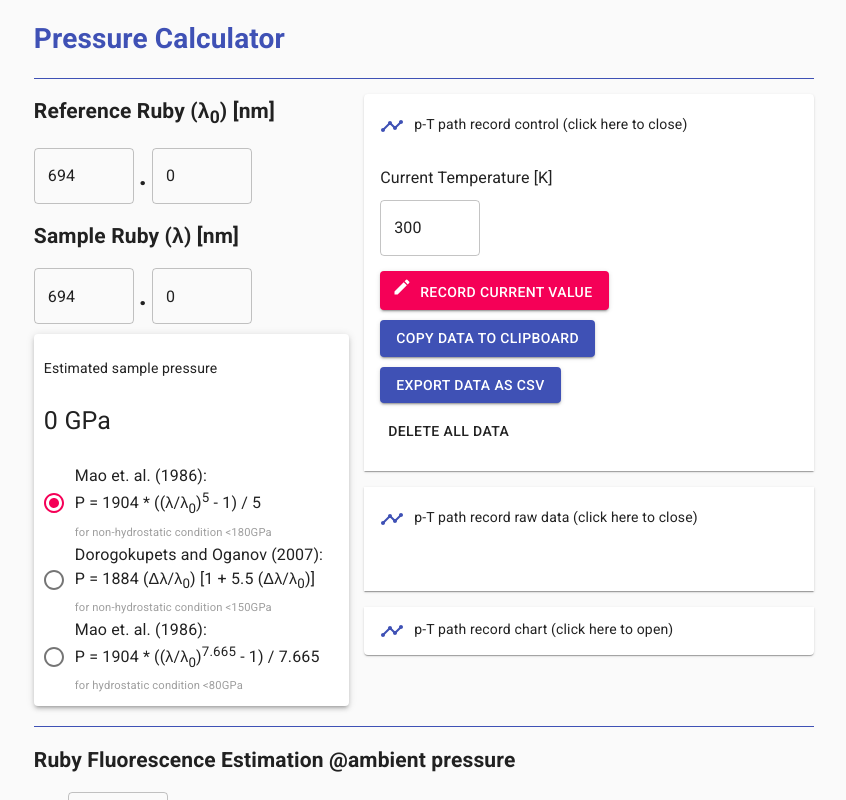
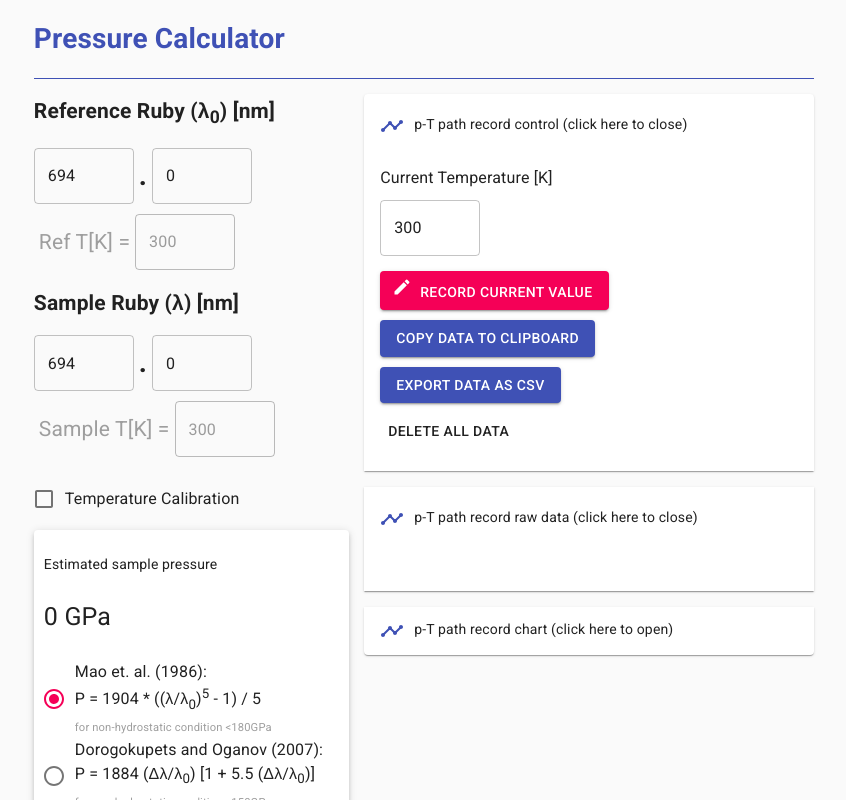
Before and after one commit to khsacc/pressure-calculator, a Next.js app: page / in a window 1280 px wide. Shown: the top 800 px of the page, without its empty margins (216-1062 px from the left). Built offline with nearby package versions, Linux system fonts and the light colour scheme.

Commit message:
added temperature calibration functions

```diff
--- a/components/pressure-estimation.tsx
+++ b/components/pressure-estimation.tsx
@@ -2,6 +2,7 @@ import classes from "*.module.css";
 import { NextPage } from "next";
 import React, { useState, useEffect } from "react";
 import {
+  Checkbox,
   FormControl,
   FormControlLabel,
   FormLabel,
@@ -12,7 +13,7 @@ import {
   TextField,
 } from "@material-ui/core";
 import { Theme } from "../styles/theme";
-import { defaultValues, calcR } from "./common";
+import { defaultValues, calcR, useCommonStyles } from "./common";
 import { PTRecord } from "./ptRecord";
 import { equal } from "assert/strict";
 
@@ -58,10 +59,20 @@ const useStyles = makeStyles((theme) => ({
     color: theme.palette.grey[500],
     fontSize: "0.7em",
   },
+  caution: {
+    color: theme.palette.error.main,
+  },
+  calibration: {
+    marginTop: 10,
+  },
+  calibration__disabled: {
+    color: theme.palette.grey[500],
+  },
 }));
 
 export const PressureEstimation: NextPage = () => {
   const classes = useStyles(Theme);
+  const commonClasses = useCommonStyles(Theme);
 
   const [refRubyInt, setRefRubyInt] = useState(defaultValues.integer);
   const [refRubyDec, setRefRubyDec] = useState(defaultValues.decimal);
@@ -84,15 +95,60 @@ export const PressureEstimation: NextPage = () => {
     setEq((event.target as HTMLInputElement).value as Equation);
   };
 
+  const [tempCal, setTempCal] = useState(false);
+  const handleTempCalChange = () => {
+    setTempCal(!tempCal);
+  };
+
+  const [refTempCal, setRefTempCal] = useState(300);
+  const [samTempCal, setSamTempCal] = useState(300);
+
+  // function to output a calibrated reference ruby fluorescence line (R0)
+  // assuming that temperature dependence and pressure dependence of R0 are independent to each other
+  const calibrateTemp = (
+    initialRefRuby: number,
+    refTemp: number,
+    samTemp: number
+  ) => {
+    // let's define function to compute wavelength shift as temperature changed compared to that @296K
+    const getDiffRuby = (__refTemp: number) => {
+      const __deltaRefTemp = refTemp - 296;
+      if (__refTemp < 50) {
+        return -0.887;
+      } else if (__refTemp < 296) {
+        return (
+          0.006644 * __deltaRefTemp +
+          6.7652e-6 * __deltaRefTemp ** 2 -
+          2.3316e-8 * __deltaRefTemp ** 3
+        );
+      } else {
+        return (
+          0.007464 * __deltaRefTemp -
+          0.3125e-6 * __deltaRefTemp ** 2 +
+          8.7633e-9 * __deltaRefTemp ** 3
+        );
+      }
+    };
+    // let's estimate R0 line @296K @ 1atm
+    const estimatedAmbientRuby = initialRefRuby - getDiffRuby(refTemp);
+    // let's estimate R0 line @sample temperature @1atm
+    const estimatedTrueRefRuby = estimatedAmbientRuby + getDiffRuby(samTemp);
+    return estimatedTrueRefRuby;
+  };
+
   const calcP = (ref: number, sam: number, eq: Equation) => {
-    const diffFraction = (sam - ref) / ref;
+    const calibRef = !tempCal
+      ? ref
+      : calibrateTemp(ref, refTempCal, samTempCal);
+
+    const diffFraction = (sam - calibRef) / calibRef;
 
     switch (eq) {
       case "Mao-nonhydro":
-        const rawMaoNonhydro = (1904 * ((sam / ref) ** 5 - 1)) / 5;
+        const rawMaoNonhydro = (1904 * ((sam / calibRef) ** 5 - 1)) / 5;
         return Math.round(rawMaoNonhydro / 0.001) * 0.001;
       case "Mao-hydro":
-        const rawMaoHydro = (1904 * ((sam / ref) ** 7.665 - 1)) / 7.665;
+        const rawMaoHydro = (1904 * ((sam / calibRef) ** 7.665 - 1)) / 7.665;
         return Math.round(rawMaoHydro / 0.001) * 0.001;
       case "Dorogokupets":
         const rawDorogokupets = 1884 * diffFraction * (1 + 5.5 * diffFraction);
@@ -105,7 +161,27 @@ export const PressureEstimation: NextPage = () => {
     setEstimatedP(
       calcP(calcR(refRubyInt, refRubyDec), calcR(samRubyInt, samRubyDec), eq)
     );
-  }, [refRubyInt, refRubyDec, samRubyInt, samRubyDec, eq]);
+  }, [
+    refRubyInt,
+    refRubyDec,
+    samRubyInt,
+    samRubyDec,
+    eq,
+    refTempCal,
+    samTempCal,
+  ]);
+
+  const TempCalibCaution: NextPage<{ temp: number }> = ({ temp }) => {
+    if (temp > 900) {
+      return (
+        <div className={classes.caution}>
+          Temperature should be below 900K to calibrate
+        </div>
+      );
+    } else {
+      return null;
+    }
+  };
 
   return (
     <div className={classes.whole}>
@@ -137,6 +213,28 @@ export const PressureEstimation: NextPage = () => {
               setRefRubyDec(e.target.value);
             }}
           />
+          <div>
+            <div
+              className={[
+                classes.calibration,
+                tempCal ? "" : classes.calibration__disabled,
+              ].join(" ")}
+            >
+              <span className={commonClasses.atMark}>Ref T[K] =</span>
+              <TextField
+                label=""
+                type="number"
+                disabled={!tempCal}
+                defaultValue={300}
+                variant="outlined"
+                className={classes.numericalInput}
+                onChange={(e) => {
+                  setRefTempCal(Number(e.target.value));
+                }}
+              ></TextField>
+              <TempCalibCaution temp={refTempCal} />
+            </div>
+          </div>
 
           <h2>Sample Ruby (λ) [nm]</h2>
           <TextField
@@ -162,6 +260,37 @@ export const PressureEstimation: NextPage = () => {
               setSamRubyDec(e.target.value);
             }}
           />
+          {/* <br /> */}
+
+          <div
+            className={[
+              classes.calibration,
+              tempCal ? "" : classes.calibration__disabled,
+            ].join(" ")}
+          >
+            <span className={commonClasses.atMark}>Sample T[K] =</span>
+            <TextField
+              label=""
+              type="number"
+              defaultValue={300}
+              variant="outlined"
+              disabled={!tempCal}
+              className={classes.numericalInput}
+              onChange={(e) => {
+                setSamTempCal(Number(e.target.value));
+              }}
+            ></TextField>
+            <TempCalibCaution temp={samTempCal} />
+          </div>
+
+          <br />
+          <FormControlLabel
+            control={
+              <Checkbox checked={tempCal} onChange={handleTempCalChange} />
+            }
+            label="Temperature Calibration"
+          />
+          <br />
         </form>
         <Paper className={classes.paper} elevation={3}>
           <p>Estimated sample pressure</p>
```
